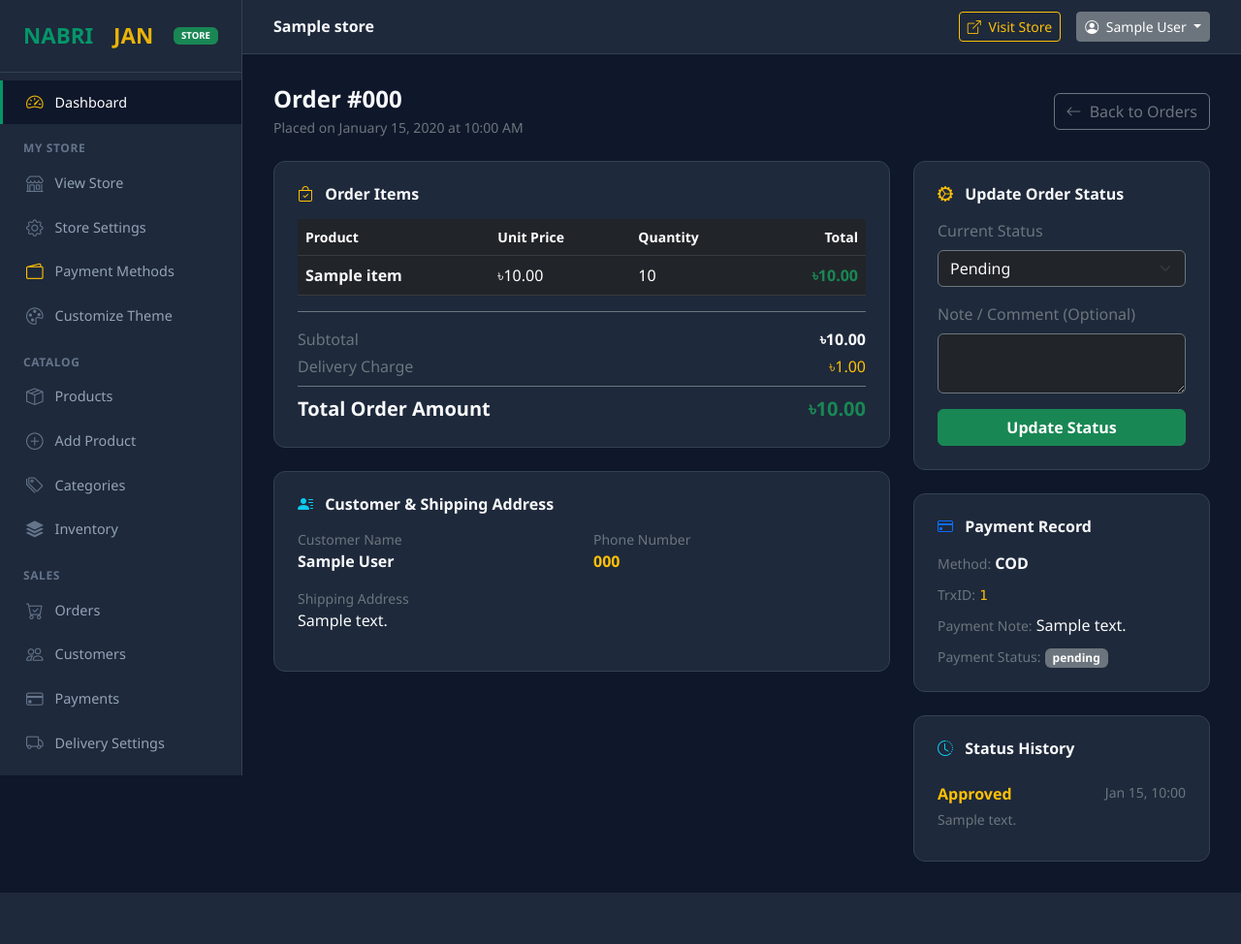
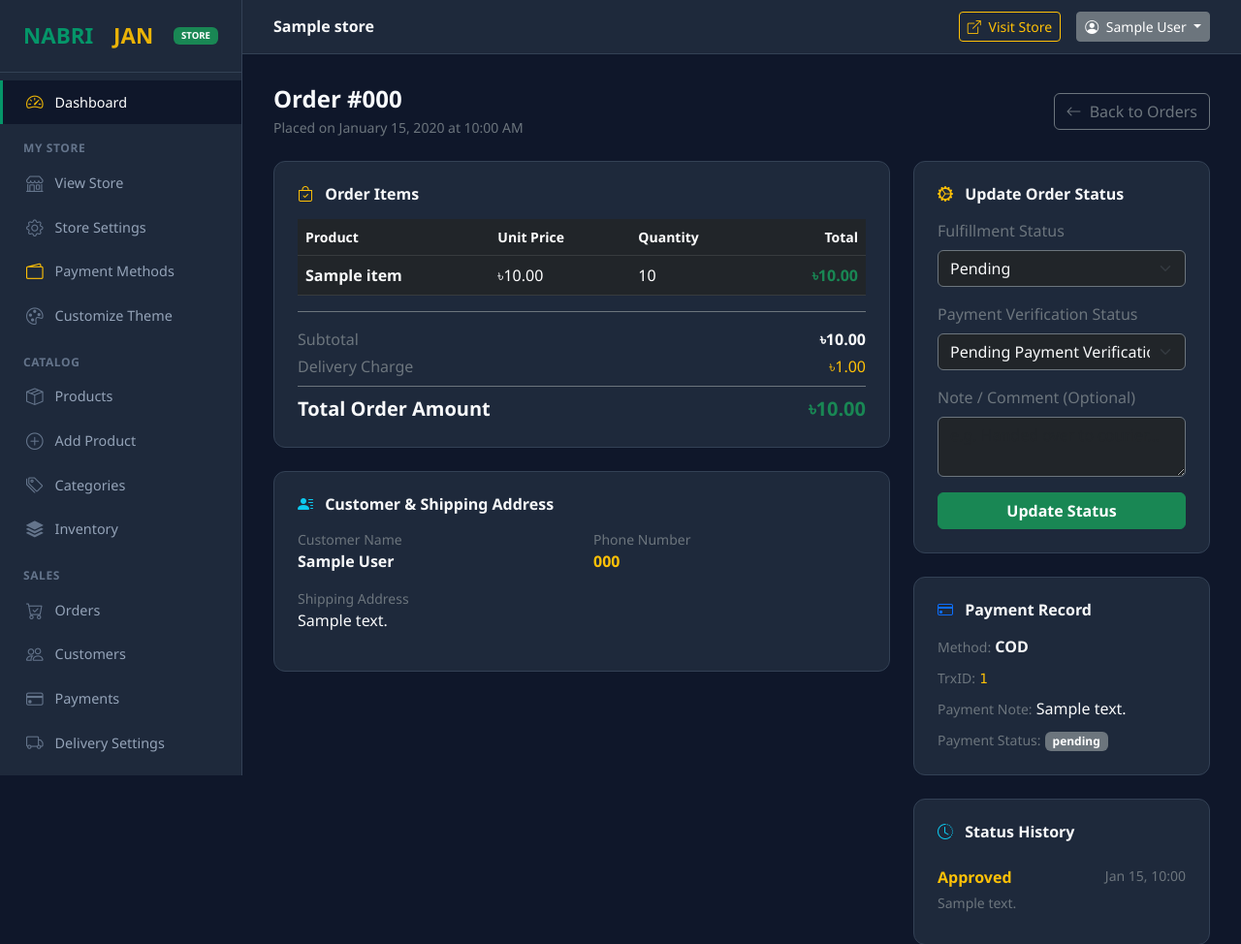
Before and after one commit to badhonmondoldeveloper/nabrijansite, a PHP site: page /dashboard/orders/1 in a window 1280 px wide. Shown: the top 974 px of the page at 97% size. Before the commit the page ends 921 px from the top, so only its background shows below. Run offline with PHP 8.4, Linux system fonts and the light colour scheme; the visitor is signed in with stand-in values (Sample User, id 1); tables that the repository leaves empty hold one stand-in row (values such as "Sample post").

Commit message:
Enable manual payment verification dropdown for merchant order management

```diff
--- a/app/Controllers/OrderController.php
+++ b/app/Controllers/OrderController.php
@@ -85,6 +85,7 @@ class OrderController extends Controller {
 
         $orderId = (int)$id;
         $newStatus = $_POST['order_status'] ?? 'pending';
+        $paymentStatus = $_POST['payment_status'] ?? 'pending';
         $comment = trim($_POST['comment'] ?? '');
 
         $db = Database::getInstance();
@@ -98,15 +99,21 @@ class OrderController extends Controller {
             redirect('/dashboard/orders');
         }
 
-        // Update Order Status
-        $stmt = $db->prepare("UPDATE orders SET order_status = ?, updated_at = NOW() WHERE id = ? AND store_id = ?");
-        $stmt->execute([$newStatus, $orderId, $store['id']]);
+        // Update Order Status & Payment Status
+        $stmt = $db->prepare("UPDATE orders SET order_status = ?, payment_status = ?, updated_at = NOW() WHERE id = ? AND store_id = ?");
+        $stmt->execute([$newStatus, $paymentStatus, $orderId, $store['id']]);
+
+        // Also update payments table if present
+        $stmt = $db->prepare("UPDATE payments SET status = ?, updated_at = NOW() WHERE order_id = ?");
+        $pStatus = ($paymentStatus === 'paid') ? 'verified' : (($paymentStatus === 'rejected') ? 'rejected' : 'pending');
+        $stmt->execute([$pStatus, $orderId]);
 
         // Record Order Status History
         $stmt = $db->prepare("INSERT INTO order_status_history (order_id, status, comment, changed_by_user_id) VALUES (?, ?, ?, ?)");
-        $stmt->execute([$orderId, $newStatus, $comment ?: ('Status updated to ' . $newStatus), $user['id']]);
+        $historyComment = ($comment ? $comment . " | " : "") . "Payment Status set to " . strtoupper($paymentStatus);
+        $stmt->execute([$orderId, $newStatus, $historyComment, $user['id']]);
 
-        $_SESSION['flash_success'] = 'Order status updated to ' . sanitize($newStatus) . '.';
+        $_SESSION['flash_success'] = 'Order status updated to ' . sanitize($newStatus) . ' and Payment Status to ' . sanitize($paymentStatus) . '.';
         redirect('/dashboard/orders/' . $orderId);
     }
 }
--- a/views/dashboard/orders/show.php
+++ b/views/dashboard/orders/show.php
@@ -95,7 +95,7 @@
             <form action="/dashboard/orders/<?= $order['id'] ?>/status" method="POST">
                 <input type="hidden" name="_csrf_token" value="<?= \App\Helpers\Security::generateCsrfToken() ?>">
                 <div class="mb-3">
-                    <label for="order_status" class="form-label text-secondary">Current Status</label>
+                    <label for="order_status" class="form-label text-secondary">Fulfillment Status</label>
                     <select class="form-select bg-dark text-light border-secondary" id="order_status" name="order_status">
                         <option value="pending" <?= ($order['order_status'] == 'pending') ? 'selected' : '' ?>>Pending</option>
                         <option value="confirmed" <?= ($order['order_status'] == 'confirmed') ? 'selected' : '' ?>>Confirmed</option>
@@ -104,6 +104,15 @@
                         <option value="delivered" <?= ($order['order_status'] == 'delivered') ? 'selected' : '' ?>>Delivered</option>
                         <option value="cancelled" <?= ($order['order_status'] == 'cancelled') ? 'selected' : '' ?>>Cancelled</option>
                         <option value="returned" <?= ($order['order_status'] == 'returned') ? 'selected' : '' ?>>Returned</option>
+                    </select>
+                </div>
+                <div class="mb-3">
+                    <label for="payment_status" class="form-label text-secondary">Payment Verification Status</label>
+                    <select class="form-select bg-dark text-light border-secondary" id="payment_status" name="payment_status">
+                        <option value="pending" <?= ($order['payment_status'] == 'pending') ? 'selected' : '' ?>>Pending Payment Verification</option>
+                        <option value="paid" <?= ($order['payment_status'] == 'paid') ? 'selected' : '' ?>>Paid & Verified</option>
+                        <option value="rejected" <?= ($order['payment_status'] == 'rejected') ? 'selected' : '' ?>>Payment Rejected</option>
+                        <option value="refunded" <?= ($order['payment_status'] == 'refunded') ? 'selected' : '' ?>>Refunded</option>
                     </select>
                 </div>
                 <div class="mb-3">
```
